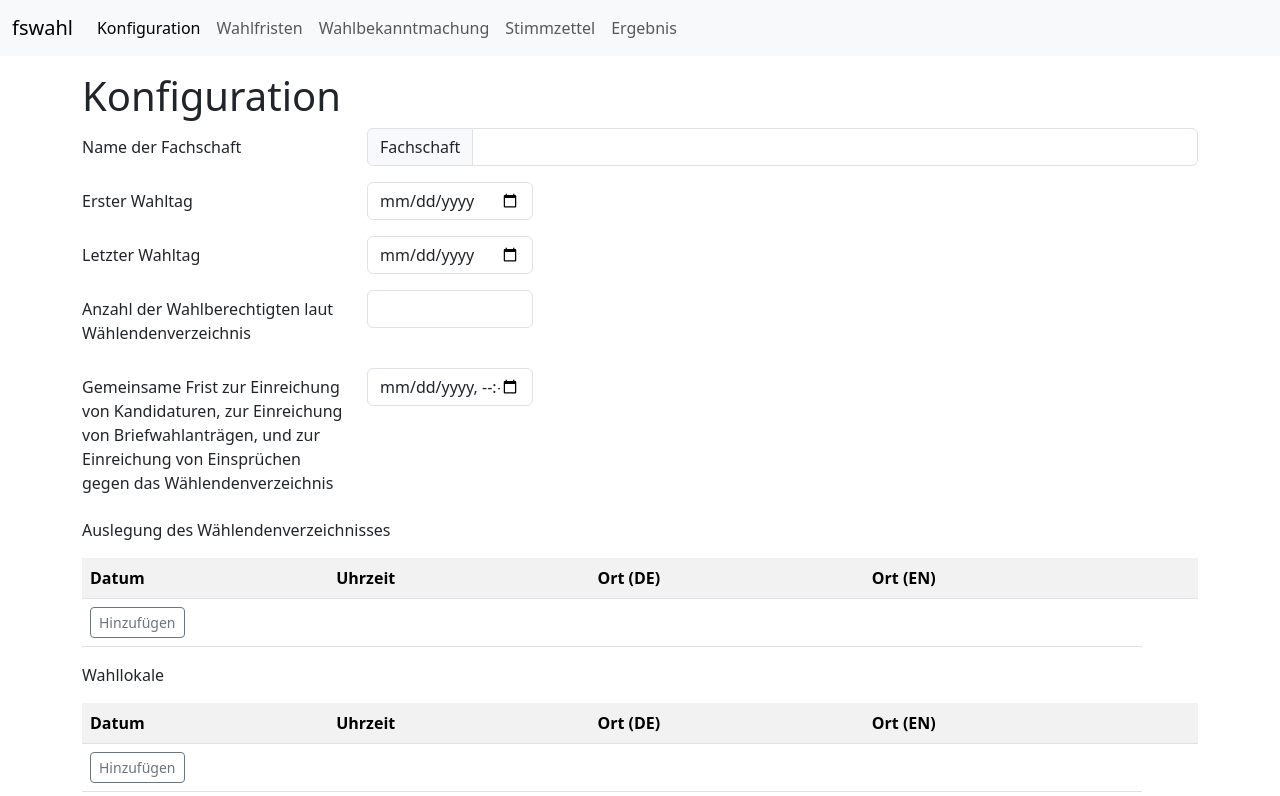
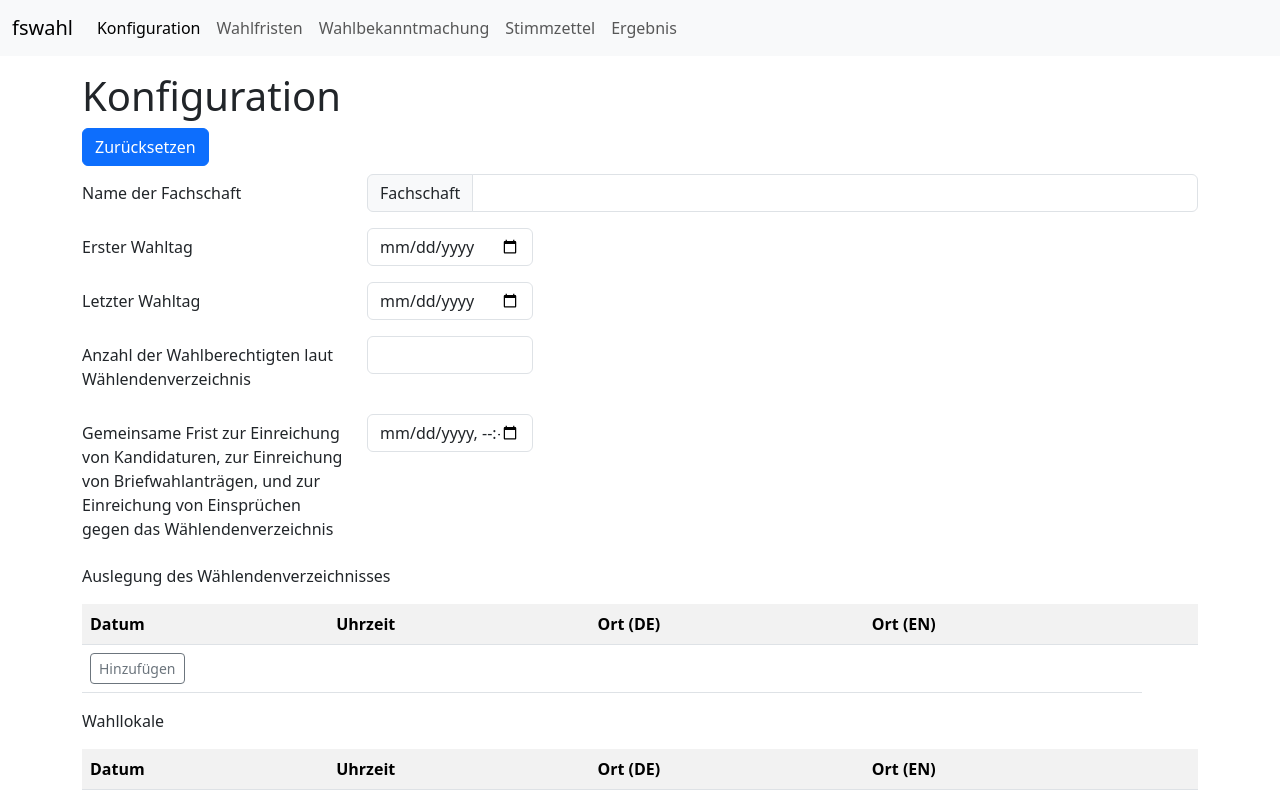
Before and after one commit to FK-Bonn/fswahl, a Nuxt app: page / in a window 1280 px wide. Shown: the top 796 px of the page. Built offline with nearby package versions, Linux system fonts and the light colour scheme.

Commit message:
Add reset button

```diff
--- a/components/PrintButton.vue
+++ b/components/PrintButton.vue
@@ -5,7 +5,7 @@ const printPage = () => {
 </script>
 
 <template>
-  <div class="d-print-none">
+  <div class="d-print-none mb-2">
     <button class="btn btn-primary" @click="printPage">Drucken</button>
   </div>
 </template>
--- /dev/null
+++ b/components/ResetButton.vue
@@ -0,0 +1,19 @@
+<script setup lang="ts">
+
+import {initialValue} from "~/composables/states";
+
+const electionProperties = useElectionProperties();
+const resetElection = () => {
+  electionProperties.value = initialValue();
+}
+</script>
+
+<template>
+  <div class="d-print-none mb-2">
+    <button class="btn btn-primary" @click="resetElection">Zurücksetzen</button>
+  </div>
+</template>
+
+<style scoped>
+
+</style>
--- a/composables/states.ts
+++ b/composables/states.ts
@@ -2,7 +2,7 @@ import {ElectionProperties} from "~/utils/interfaces";
 import {createGlobalState, useLocalStorage} from "@vueuse/core";
 
 
-const initialValue = () => {
+export const initialValue = () => {
     return {
         stateVersion: 0,
         fsName: '',
--- a/pages/index.vue
+++ b/pages/index.vue
@@ -29,6 +29,8 @@ const addPollingPlace = () => {
 
 <template>
   <h1>Konfiguration</h1>
+
+  <ResetButton/>
 
   <div class="row mb-3">
     <label for="fs-name" class="col-lg-3 col-form-label">Name der Fachschaft</label>
```
